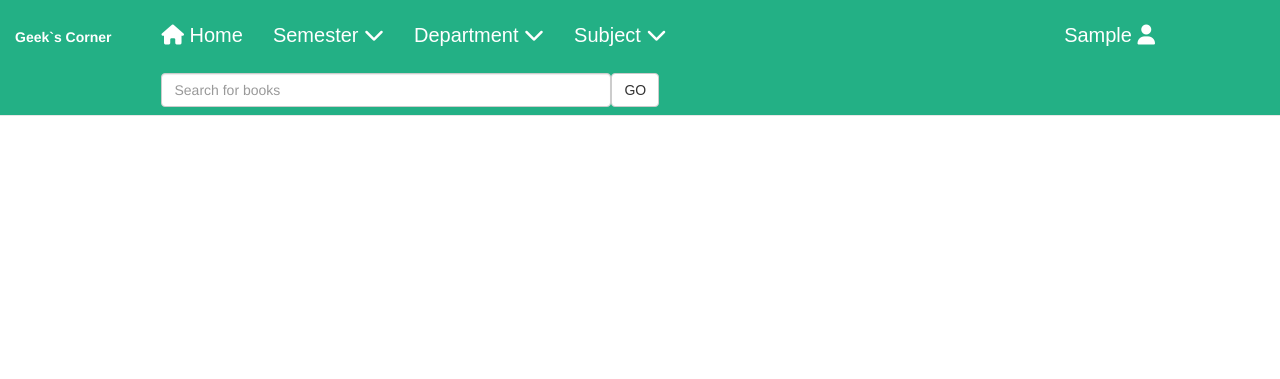
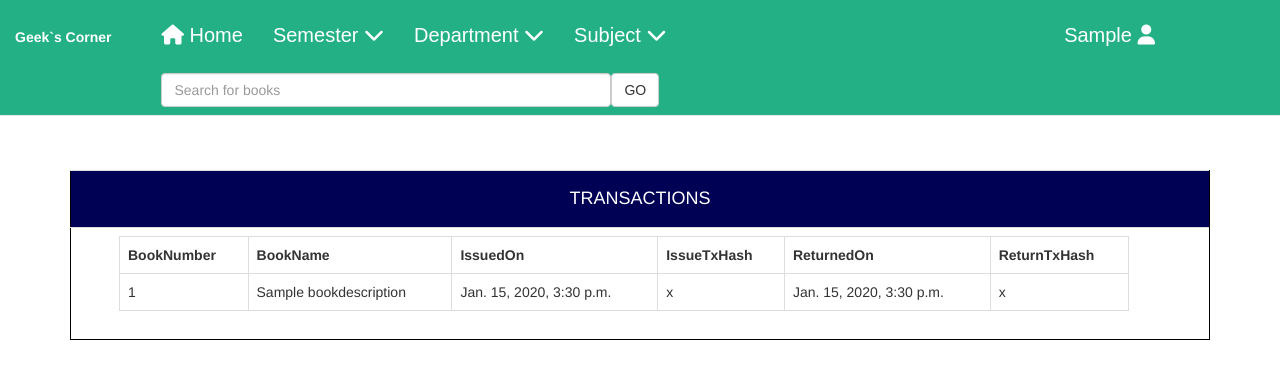
Before and after one commit to TeamIntegrity/LibChain, a Django app: page /transactions/all/ in a window 1280 px wide. Shown: the top 379 px of the page. Run offline with Django 3.2, Linux system fonts and the light colour scheme; a user stored in the database is signed in; tables that the repository leaves empty hold one stand-in row (values such as "Sample post"); lists and menus that the app fills with data are empty; some libraries are stand-ins or nearby versions.

Commit message:
update tx_detail.html

```diff
--- a/libchain/home/templates/base.html
+++ b/libchain/home/templates/base.html
@@ -5,15 +5,16 @@
     <meta charset="utf-8">
     <meta name="viewport" content="width=device-width, initial-scale=1">
     <link rel="stylesheet" href="https://maxcdn.bootstrapcdn.com/bootstrap/3.3.7/css/bootstrap.min.css">
-    <script src="https://ajax.googleapis.com/ajax/libs/jquery/3.2.1/jquery.min.js"></script>
+   <link rel= "stylesheet" href="https://maxcdn.bootstrapcdn.com/font-awesome/4.7.0/css/font-awesome.min.css">
+    <link rel="stylesheet" type="text/css" href="/static/css/panel.css">
+     <link rel="stylesheet" type="text/css" href="/static/css/table.css">
+
+    <!-- Font Awesome web icons -->
+	<script src="https://use.fontawesome.com/fbcf5005d5.js"></script>
+   <script src="https://ajax.googleapis.com/ajax/libs/jquery/3.2.1/jquery.min.js"></script>
     <script src="https://maxcdn.bootstrapcdn.com/bootstrap/3.3.7/js/bootstrap.min.js"></script>
     <script type="text/javascript" src="/static/js/panel.js"></script>
     <script src="https://use.fontawesome.com/ad9a7757bb.js"></script>
-    <link rel= "stylesheet" href="https://maxcdn.bootstrapcdn.com/font-awesome/4.7.0/css/font-awesome.min.css">
-    <link rel="stylesheet" type="text/css" href="/static/css/panel.css">
-
-    <!-- Font Awesome web icons -->
-	<script src="https://use.fontawesome.com/fbcf5005d5.js"></script>
 
 </head>
 
--- a/libchain/transactions/templates/tx_detail.html
+++ b/libchain/transactions/templates/tx_detail.html
@@ -4,24 +4,30 @@
 
 <section>
 <!--for demo wrap-->
-<h1>Transactions</h1>
-<div>
-  <table cellpadding="0" cellspacing="0" border="0">
-    <thead>
-      <tr>
-        <th>Book Number</th>
-        <th>Book Name</th>
-        <th>Issued On</th>
-        <th>Issue Tx Hash</th>
-        <th>Returned On</th>
-        <th>Return Tx Hash</th>
-      </tr>
-    </thead>
-  </table>
-</div>
-<div>
-  <table cellpadding="0" cellspacing="0" border="0">
-    <tbody>
+<div class="container">
+<div class="table-responsive">
+
+<table class="table" border=1 width=100% bordercolor=black style="border-collapse:collapse; margin-top:130px;">
+<tr>
+<th bgcolor=#000055><h4 style="color:white";><center>TRANSACTIONS</center></h4>
+<tr>
+<tr>
+<td>
+<table  class="table table-bordered" style="border:1px;width:90%; margin-left:40px;">
+<tr>
+
+
+<th>BookNumber</th>
+<th>BookName</th>
+<th>IssuedOn</th>
+<th>IssueTxHash</th>
+<th>ReturnedOn</th>
+<th>ReturnTxHash</th>
+</tr>
+</td>
+</tr>
+</td>
+</tr>
       {% for tx in tx_details %}
       <tr>
         <td> {{ tx.book.book_number }} </td>
@@ -32,9 +38,9 @@
         <td> {{ tx.return_hash }} </td>
       </tr>
       {% endfor %}
-      </tbody>
   </table>
-</div>
+  </div>
+  </div>
 </section>
 
 
```
Also changed, not shown: libchain/home/static/css/table.css (added).
